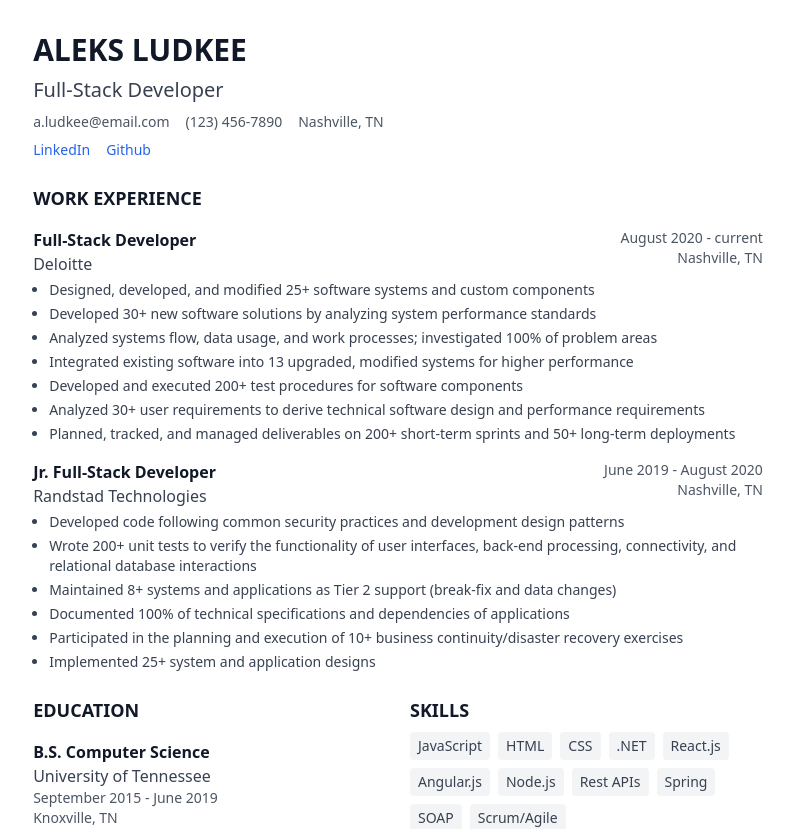
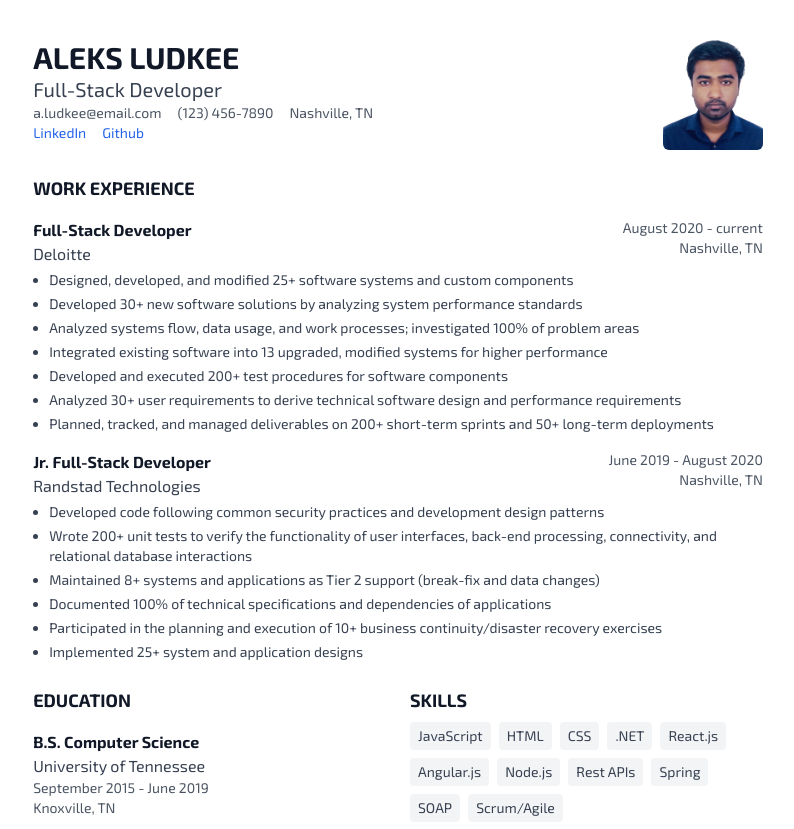
Before and after one commit to mubinkg/next-yt, a Next.js app: page /resume1 in a window 1280 px wide. Shown: the top 829 px of the page, without its empty margins (242-1036 px from the left). Built offline with nearby package versions, Linux system fonts and the light colour scheme.

Commit message:
udpate font

```diff
--- a/app/layout.tsx
+++ b/app/layout.tsx
@@ -1,11 +1,18 @@
+import { Exo_2 } from 'next/font/google'
 import type { Metadata } from "next";
 import "./globals.css";
 
 export const metadata: Metadata = {
-  title: "New next js applicaiton",
+  title: "Mubin Resume",
   description: "Generated by create next app",
 };
 
+const exoTwo = Exo_2({
+  weight: ['400', '700'],
+  style: ['normal', 'italic'],
+  subsets: ['latin'],
+  display: 'swap',
+})
 export default function RootLayout({
   children,
 }: Readonly<{
@@ -13,7 +20,7 @@ export default function RootLayout({
 }>) {
   return (
     <html lang="en">
-      <body>
+      <body className={exoTwo.className}>
 
         {children}
 
--- a/app/resume1/page.tsx
+++ b/app/resume1/page.tsx
@@ -1,10 +1,13 @@
 'use client'
+
+import Image from "next/image"
 
 export default function page() {
   return (
     <div className="w-[210mm] h-[297mm] mx-auto bg-white p-8">
       <div className="space-y-6">
-          <header className="space-y-2">
+        <header className="space-y-2 flex justify-between items-center">
+          <div>
             <h1 className="text-3xl font-bold text-gray-900">ALEKS LUDKEE</h1>
             <h2 className="text-xl text-gray-700">Full-Stack Developer</h2>
             <div className="flex items-center gap-4 text-sm text-gray-600">
@@ -15,6 +18,10 @@ export default function page() {
             <div className="flex gap-4 text-sm text-blue-600">
               <a href="#" className="hover:underline">LinkedIn</a>
               <a href="#" className="hover:underline">Github</a>
+            </div>
+          </div>
+          <div>
+            <Image src="/profile.png" alt="profile" width={100} height={100} className="rounded-md" />
           </div>
         </header>
 
```
Also changed, not shown: public/profile.png (added). Lines whose indentation alone changed are shown as unchanged.
